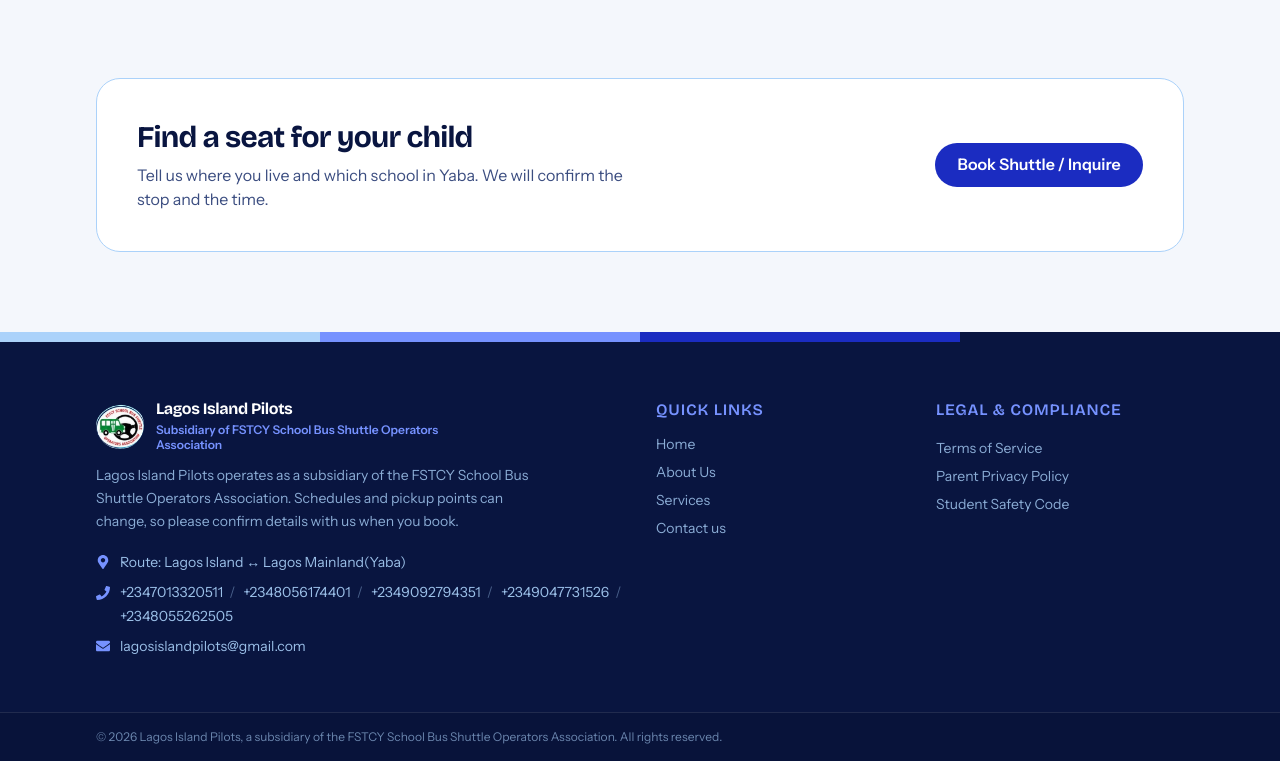
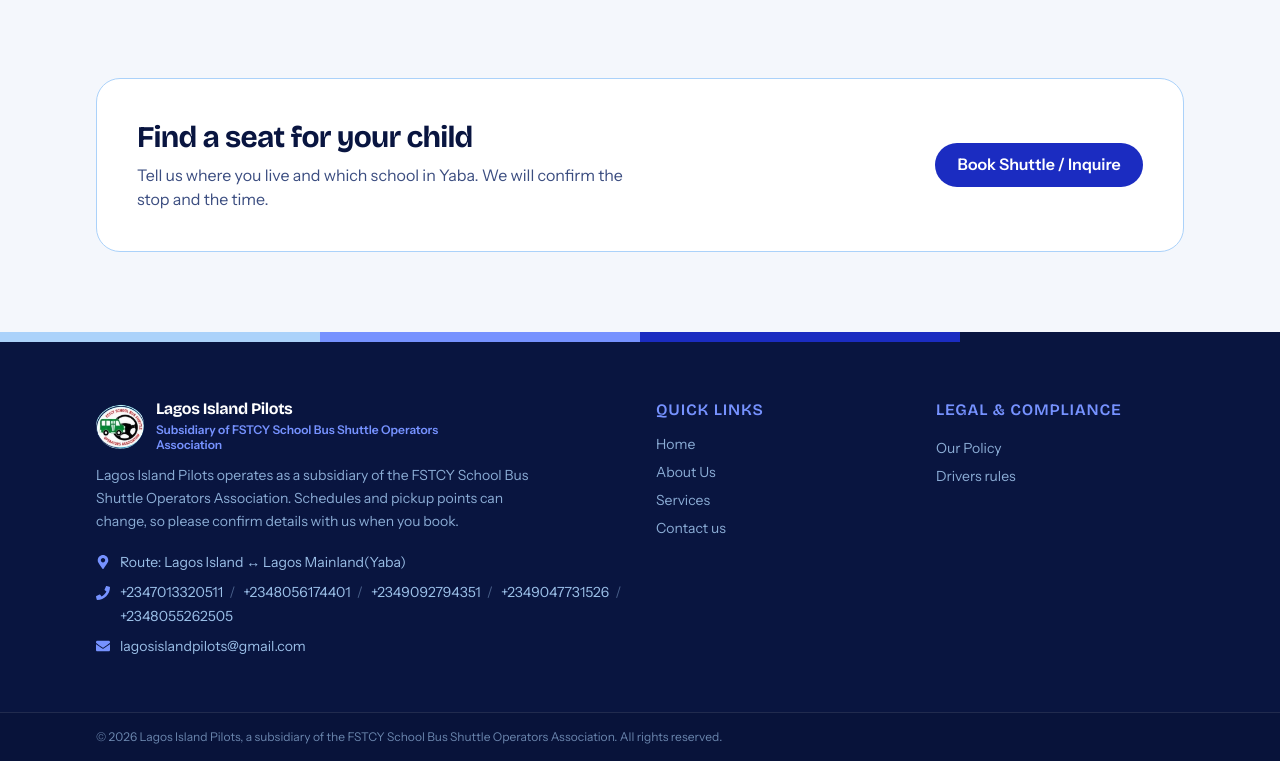
Before and after one commit to rahmonabdul297-stack/Lagos-island-pilots, a Next.js app: page / in a window 1280 px wide. Shown: the part 3230-3991 px from the top of the page. Built offline with nearby package versions, Linux system fonts and the light colour scheme; no server answers.

Commit message:
V.26.20.9

```diff
--- a/components/Footer.jsx
+++ b/components/Footer.jsx
@@ -128,7 +128,7 @@
                   href="/terms"
                   className="inline-block text-ice-blue/80 transition-all duration-200 hover:translate-x-1 hover:text-white hover:underline"
                 >
-                  Terms of Service
+                 Our Policy
                 </Link>
               </li>
               <li>
@@ -136,15 +136,7 @@
                   href="/terms"
                   className="inline-block text-ice-blue/80 transition-all duration-200 hover:translate-x-1 hover:text-white hover:underline"
                 >
-                  Parent Privacy Policy
-                </Link>
-              </li>
-              <li>
-                <Link
-                  href="/terms"
-                  className="inline-block text-ice-blue/80 transition-all duration-200 hover:translate-x-1 hover:text-white hover:underline"
-                >
-                  Student Safety Code
+                 Drivers rules
                 </Link>
               </li>
             </ul>
```
Also changed, not shown: app/policy/page.jsx (added).
